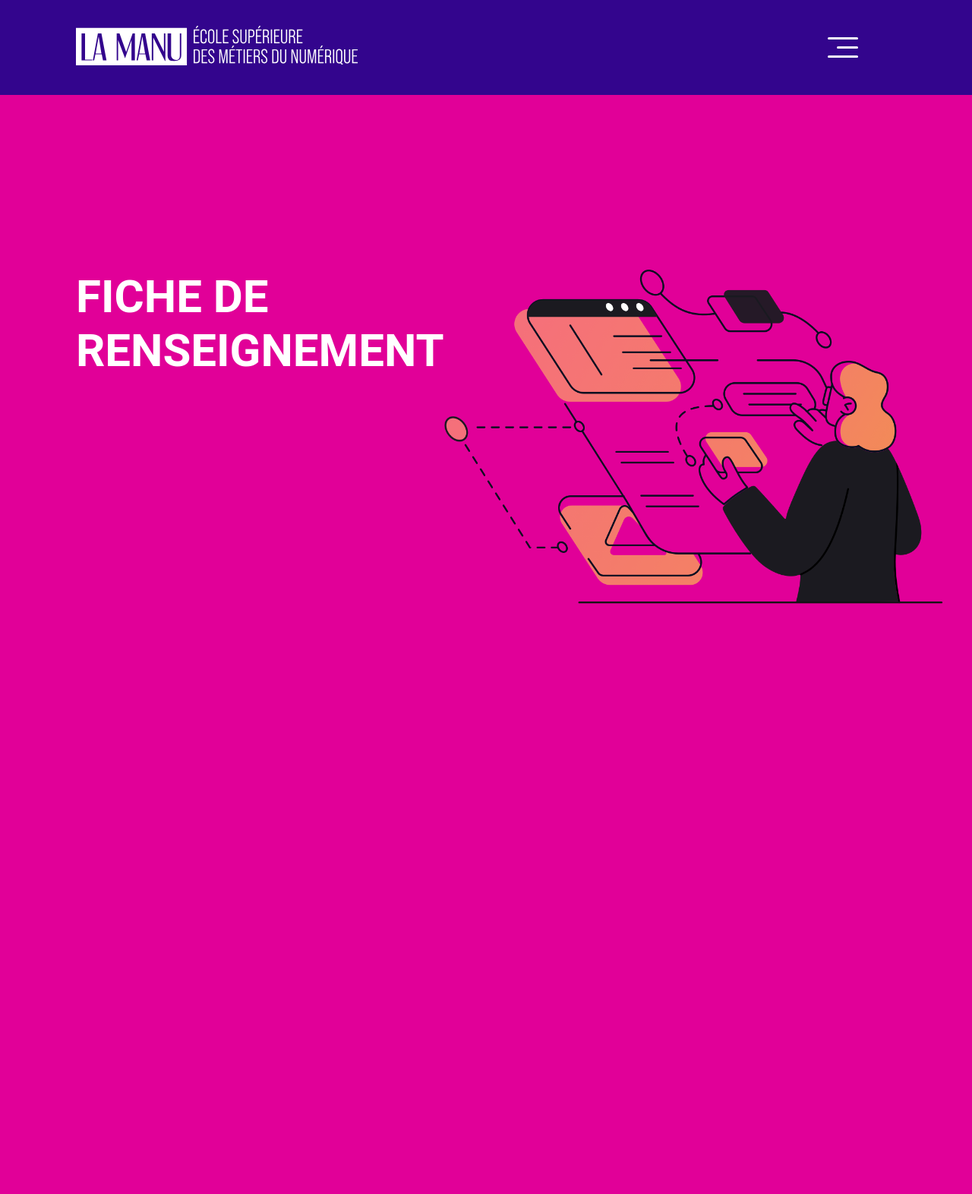
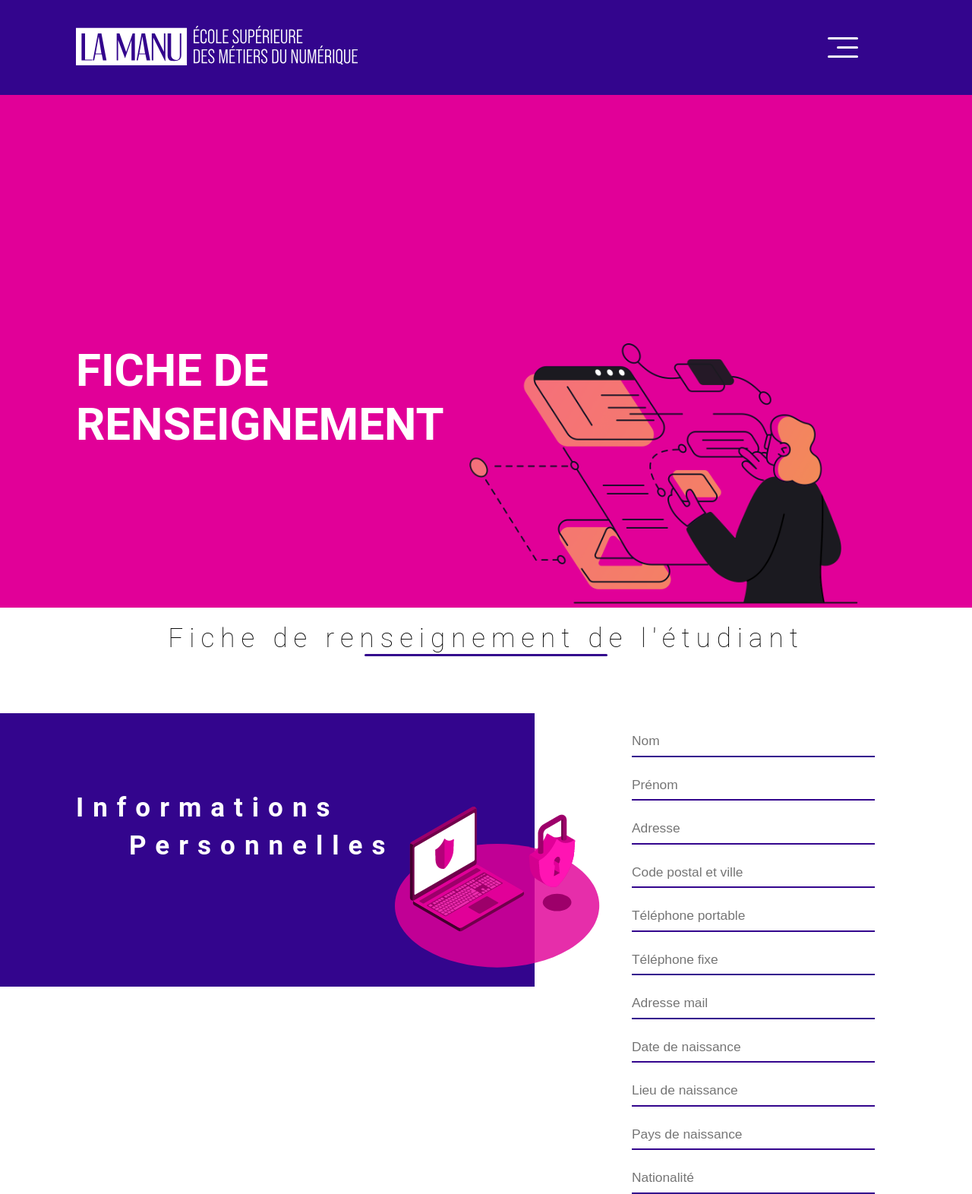
Before and after one commit to ChauveauAdrien/Formulaire_LA_MANU, a PHP site: page / in a window 1280 px wide; the page is wider, and only the part inside the window is pictured. Shown: that part at 76% size. Before the commit the page ends 795 px from the top of that part, so only its background shows below. Run offline with PHP 8.4, Linux system fonts and the light colour scheme.

Commit message:
1ère section

```diff
--- a/assets/css/style.css
+++ b/assets/css/style.css
@@ -12,6 +12,7 @@
 
 body {
     font-size: 20px;
+    font-family: 'Roboto';
 }
 
 /* Header */
@@ -98,17 +99,99 @@ body {
 }
 .banner-left {
     color: white;
-    font-family: 'Roboto';
-    font-size: 3em;
+    font-size: 2em;
     font-weight: bold;
     margin-left: 100px;
     text-transform: uppercase;
 
 }
 .banner-right img{
-    height: 55vh;
+    height: auto;
     margin-right: 150px;
-    width: auto;
+    width: 40vw;
 }
 
 /* fin de la bannière */
+
+/* main */
+
+main {
+    width: 100%;
+    display: flex;
+    flex-wrap: wrap;
+}
+
+h2 {
+    margin-top: 20px;
+    width: 100%;
+    text-align: center;
+    font-size: 1.75em;
+    font-weight: lighter;
+    letter-spacing: 8px;
+}
+
+h2::after {
+    content: "";
+    width: 25%;
+    height: 3px;
+    margin: auto;
+    background: #33058D;
+    border-radius: 15px;
+    display: block;
+}
+
+/* info-perso */
+
+.info-perso-wrapper {
+    display: flex;
+    width: 100%;
+    margin-top: 75px;
+}
+
+/* info perso titre  */
+.info-perso-intro {
+    width: 55%;
+    height: 360px;
+    background: #33058D;
+    display: flex;
+    justify-content: space-between;
+}
+
+.info-perso-title {
+    color: white;
+    font-size: 1.75em;
+    font-weight: bold;
+    letter-spacing: 12px;
+    line-height: 50px;
+    display: flex;
+    flex-direction: column;
+    margin: 100px 0px 0px 100px;
+}
+.info-perso-title  span{
+    margin-left: 70px;
+}
+
+.info-perso-img {
+    align-self: flex-end;
+    margin-right: 135px;
+    margin-bottom: 20px;
+}
+
+
+/* info perso formulaire */
+
+.info-perso-form {
+    width: 25%;
+    margin: auto;
+}
+
+.info-perso-form input{
+    width: 100%;
+    height: 37.5px;
+    border: none;
+    border-bottom: 2px solid #33058D;
+    margin-top: 20px;
+}
+.info-perso-form input::placeholder{
+    font-size: 1.3em;
+}
--- a/index.php
+++ b/index.php
@@ -22,7 +22,7 @@
     <section class="banner-wrapper">
         <div class="empty"></div>
         <div class="banner">
-            <div class="banner-left">fiche de <br> renseignement</div>
+            <div class="banner-left"><h1>fiche de <br> renseignement</h1></div>
             <div class="banner-right">
                 <img src="./assets/img/IllusForm.png" alt="illustration bannière formulaire">
             </div>
@@ -30,7 +30,30 @@
 
     </section>
     <main>
-        <section></section>
+        <h2>Fiche de renseignement de l'étudiant</h2>
+        <section class="info-perso-wrapper">
+            <div class="info-perso-intro">
+                <div class="info-perso-title">Informations<span>Personnelles</span></div>
+                <div class="info-perso-img">
+                    <img src="./assets/img/infoPerso.png" alt="">
+                </div>
+            </div>
+            <div class="info-perso-form">
+                <form action="" method="GET" class="formulaire">
+                    <input type="text" placeholder="Nom" id="lastname">
+                    <input type="text" placeholder="Prénom" id="firstname">
+                    <input type="text" placeholder="Adresse" id="adress">
+                    <input type="text" placeholder="Code postal et ville" id="city">
+                    <input type="text" placeholder="Téléphone portable" id="mobile-phone">
+                    <input type="text" placeholder="Téléphone fixe" id="phone">
+                    <input type="text" placeholder="Adresse mail" id="email">
+                    <input type="text" placeholder="Date de naissance" id="birth-date">
+                    <input type="text" placeholder="Lieu de naissance" id="birth-city">
+                    <input type="text" placeholder="Pays de naissance" id="birth-country">
+                    <input type="text" placeholder="Nationalité" id="nationality">
+                </form>
+            </div>
+        </section>
     </main>
 </body>
 </html>
```
Also changed, not shown: assets/img/License free.txt (deleted, +0 -45 lines), assets/img/License premium.txt (deleted, +0 -30 lines), assets/img/2942057.jpg (deleted), assets/img/5853.jpg (deleted), assets/img/OGFB4B0.jpg (deleted), assets/img/infoPerso.png (added), 5 other files.
